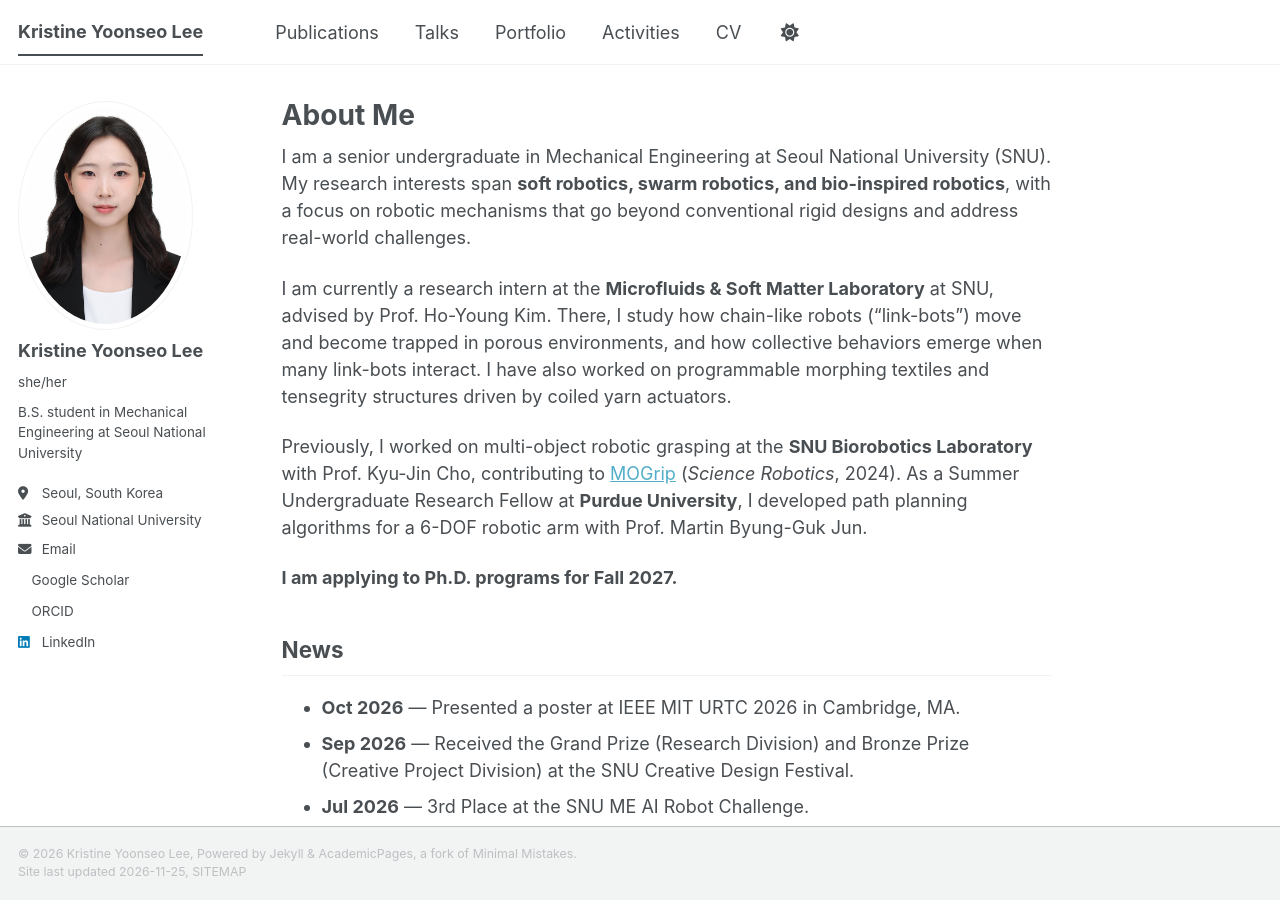
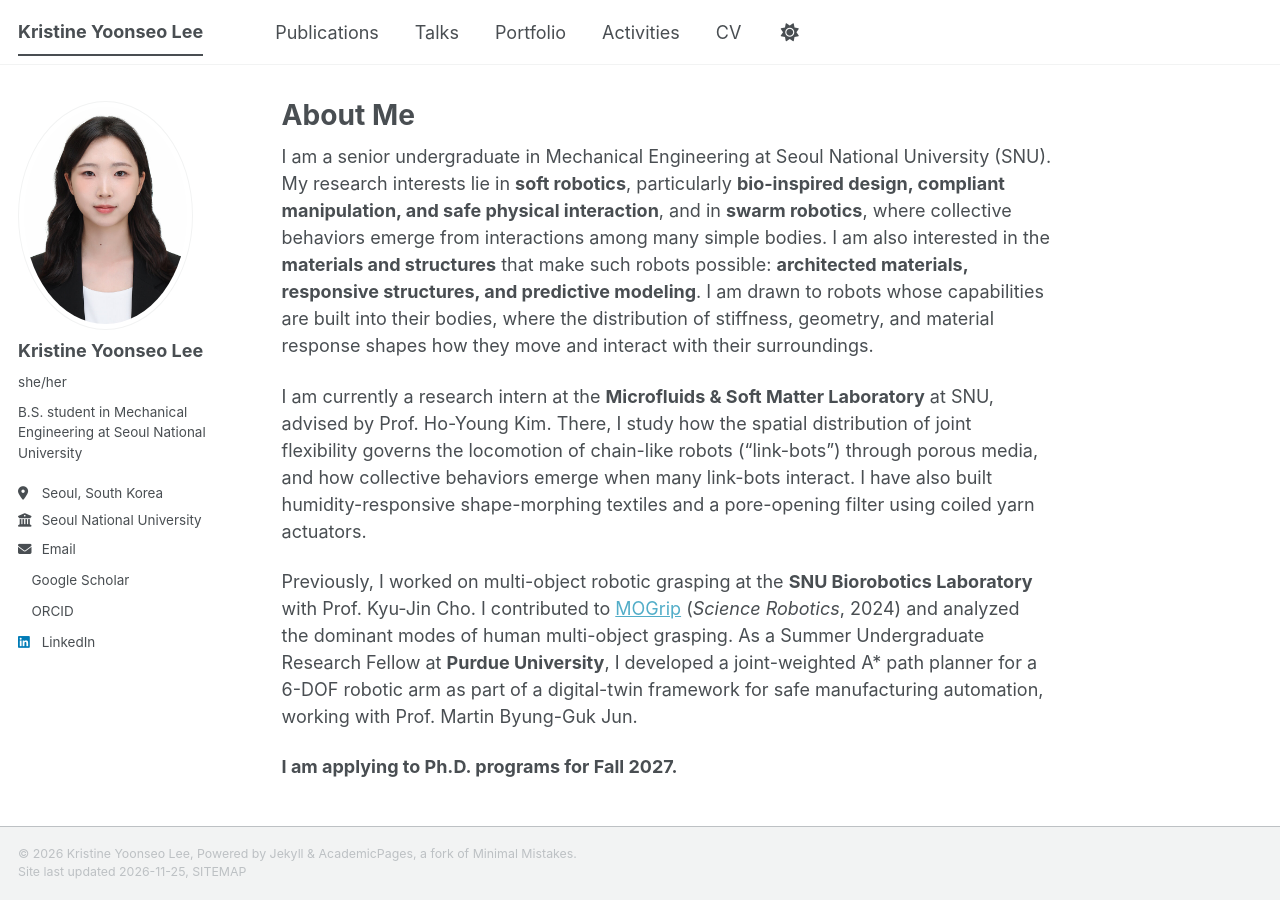
Before and after one commit to kristineyslee/kristineyslee.github.io, a Jekyll site: the page built from _pages/about.md, in a window 1280 px wide and 900 px high. Built offline with Jekyll 4.4.1, drawn with Linux system fonts in a browser that asks for light colours; a style sheet for code colours, icons or effects is not loaded.

Commit message:
Update about.md

```diff
--- a/_pages/about.md
+++ b/_pages/about.md
@@ -7,11 +7,11 @@ redirect_from:
   - /about.html
 ---
 
-I am a senior undergraduate in Mechanical Engineering at Seoul National University (SNU). My research interests span **soft robotics, swarm robotics, and bio-inspired robotics**, with a focus on robotic mechanisms that go beyond conventional rigid designs and address real-world challenges.
+I am a senior undergraduate in Mechanical Engineering at Seoul National University (SNU). My research interests lie in **soft robotics**, particularly **bio-inspired design, compliant manipulation, and safe physical interaction**, and in **swarm robotics**, where collective behaviors emerge from interactions among many simple bodies. I am also interested in the **materials and structures** that make such robots possible: **architected materials, responsive structures, and predictive modeling**. I am drawn to robots whose capabilities are built into their bodies, where the distribution of stiffness, geometry, and material response shapes how they move and interact with their surroundings.
 
-I am currently a research intern at the **Microfluids & Soft Matter Laboratory** at SNU, advised by Prof. Ho-Young Kim. There, I study how chain-like robots ("link-bots") move and become trapped in porous environments, and how collective behaviors emerge when many link-bots interact. I have also worked on programmable morphing textiles and tensegrity structures driven by coiled yarn actuators.
+I am currently a research intern at the **Microfluids & Soft Matter Laboratory** at SNU, advised by Prof. Ho-Young Kim. There, I study how the spatial distribution of joint flexibility governs the locomotion of chain-like robots ("link-bots") through porous media, and how collective behaviors emerge when many link-bots interact. I have also built humidity-responsive shape-morphing textiles and a pore-opening filter using coiled yarn actuators.
 
-Previously, I worked on multi-object robotic grasping at the **SNU Biorobotics Laboratory** with Prof. Kyu-Jin Cho, contributing to [MOGrip](https://doi.org/10.1126/scirobotics.ado3939) (*Science Robotics*, 2024). As a Summer Undergraduate Research Fellow at **Purdue University**, I developed path planning algorithms for a 6-DOF robotic arm with Prof. Martin Byung-Guk Jun.
+Previously, I worked on multi-object robotic grasping at the **SNU Biorobotics Laboratory** with Prof. Kyu-Jin Cho. I contributed to [MOGrip](https://doi.org/10.1126/scirobotics.ado3939) (*Science Robotics*, 2024) and analyzed the dominant modes of human multi-object grasping. As a Summer Undergraduate Research Fellow at **Purdue University**, I developed a joint-weighted A* path planner for a 6-DOF robotic arm as part of a digital-twin framework for safe manufacturing automation, working with Prof. Martin Byung-Guk Jun.
 
 **I am applying to Ph.D. programs for Fall 2027.**
 
```
